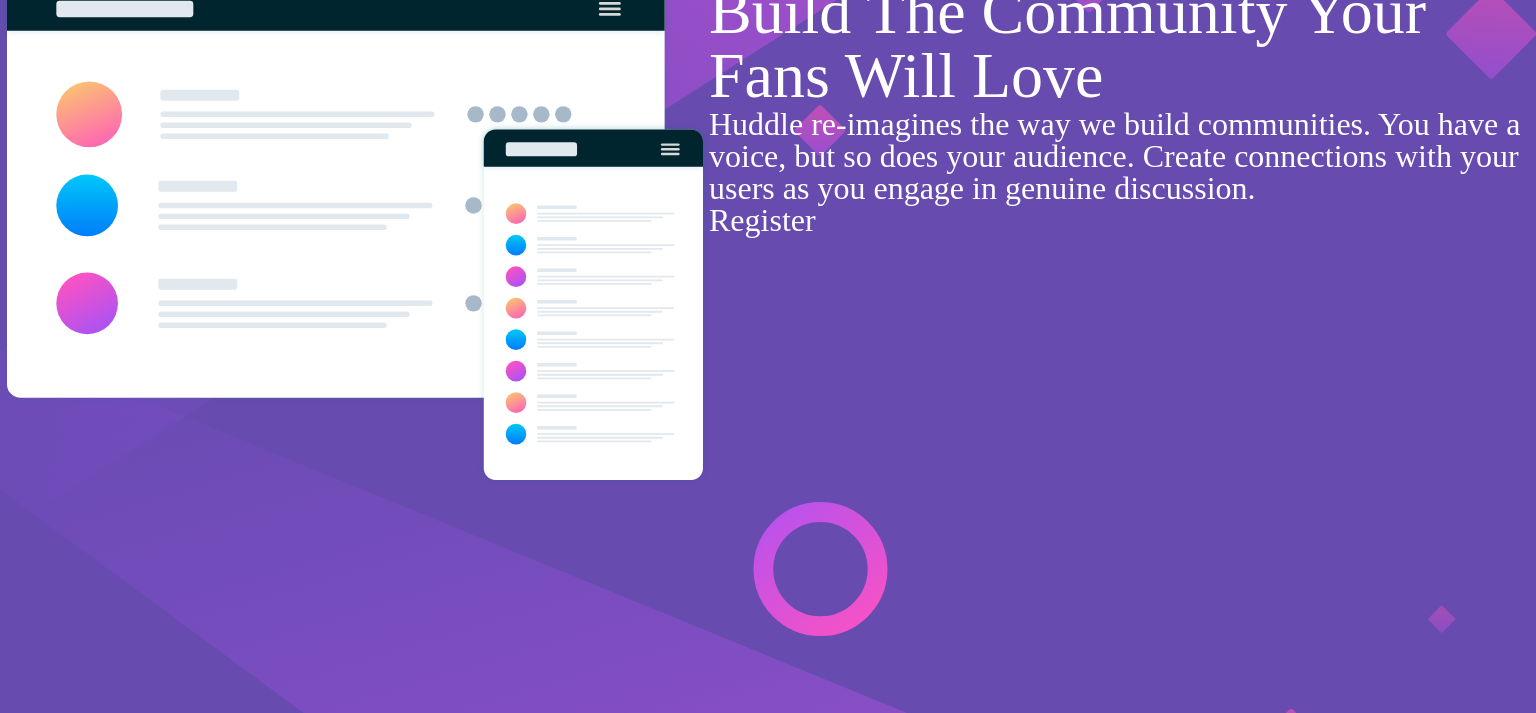
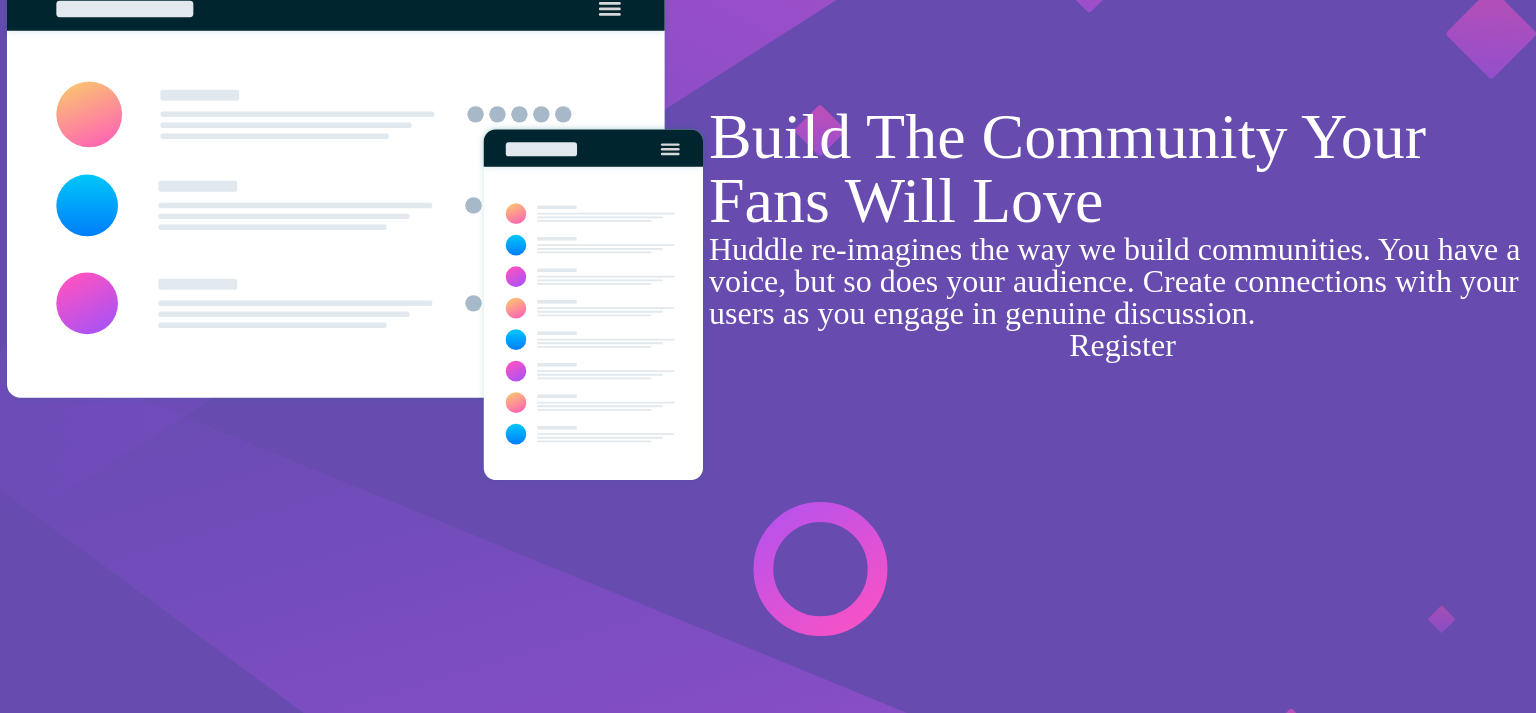
Before and after one commit to louismagdaleno/huddle-landing-page, a plain HTML site: page index.html in a window 1536 px wide. Shown: the part 87-800 px from the top of the page. Drawn offline with Linux system fonts and the light colour scheme; a web font is replaced by a local one.

Commit message:
Updated section heights

```diff
--- a/css/styles.less
+++ b/css/styles.less
@@ -60,14 +60,26 @@
 		font-size: 62.5%;
 	}
 
+	header {
+		height: 10%;
+		width: 100%;
+	}
+
 	#main {
+		height: 80%;
+		width: 100%;
 		display: flex;
 		flex-direction: row;
-		width: 100%;
 		flex-wrap: nowrap;
+		justify-content: center;
+		align-items: center;
 
-		section {
+		section, img {
 			color: white;
+			display: flex;
+			flex-direction: column;
+			justify-content: center;
+			align-items: center;
 
 			h1 {
 				font-size: 4rem;
@@ -81,4 +93,9 @@
 		}
 
 	}
+
+	footer {
+		width: 100%;
+		height: 10%;
+		}
 }
```
Also changed, not shown: css/styles.css.
